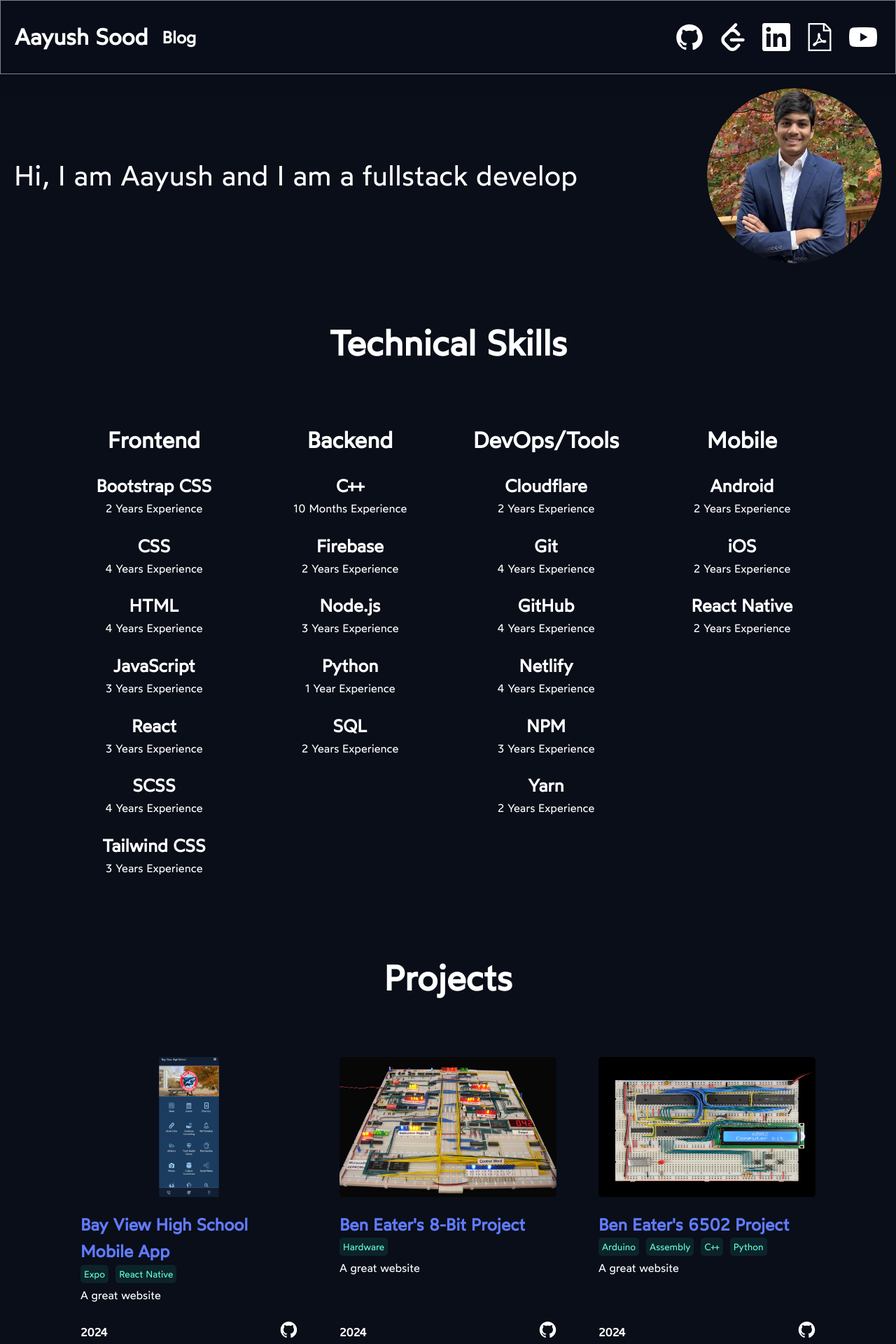
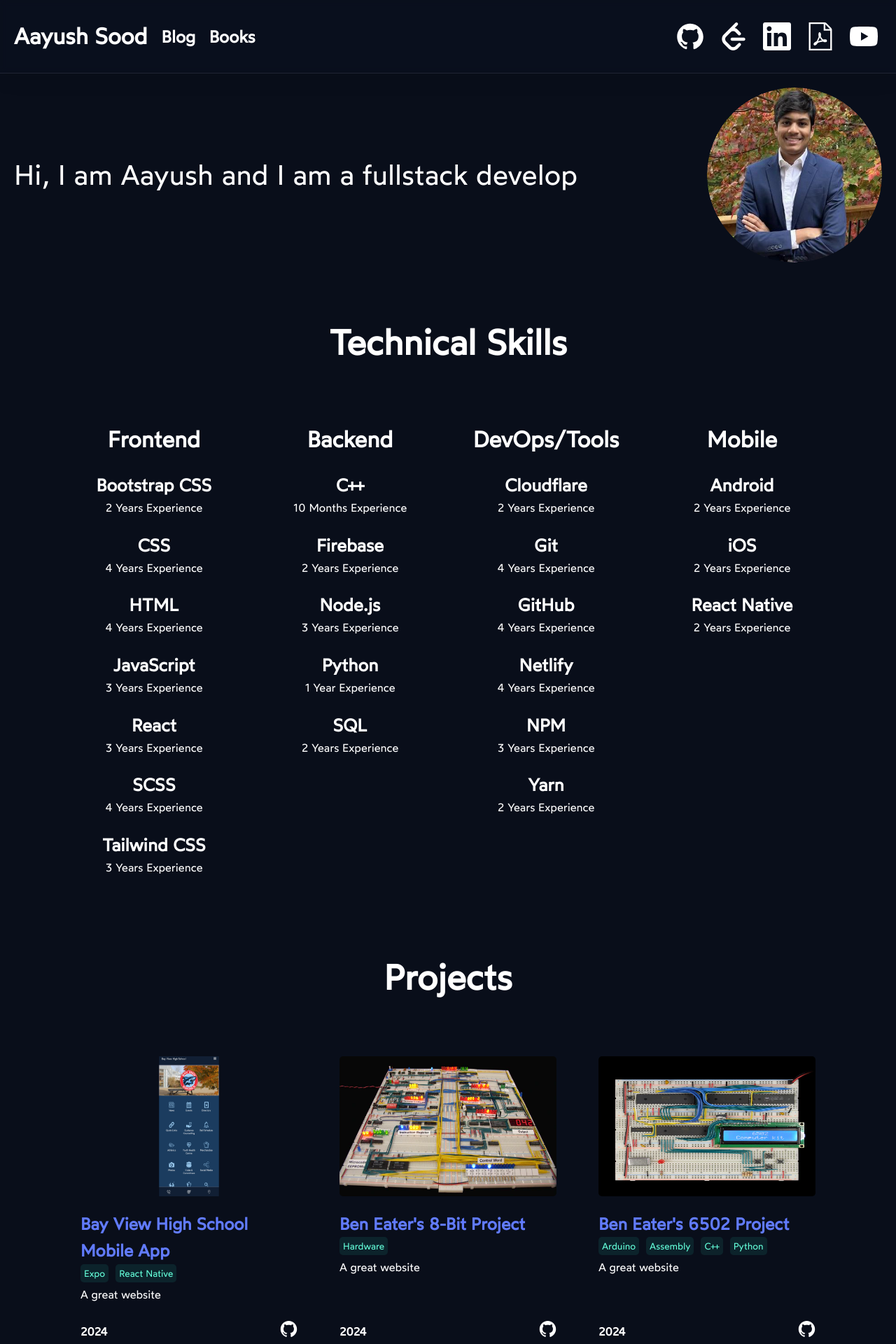
Before and after one commit to soodaayush/aayushsood-v2, a Next.js app: page / in a window 1280 px wide. Shown: the top 1920 px of the page at 70% size. Built offline with nearby package versions, Linux system fonts and the light colour scheme.

Commit message:
Improved appearence on larger screens, added books page

```diff
--- a/src/app/blog/page.js
+++ b/src/app/books/page.js
@@ -1,10 +1,10 @@
 import Image from "next/image";
 import styles from "../styles/blog.module.css";
 
-export default function Home() {
+export default function Books() {
   return (
     <div className={styles.blogContainer}>
-      <h1 className={styles.blogTitle}>Blog</h1>
+      <h1 className={styles.blogTitle}>Collection of Books I have Read</h1>
     </div>
   );
 }
--- a/src/app/components/footer.js
+++ b/src/app/components/footer.js
@@ -3,8 +3,10 @@
 export default function Footer() {
   return (
     <div className={styles.footerContainer}>
-      <div>
-        <label>© 2023 - Present Aayush Sood. All Rights Reserved.</label>
+      <div className={`content ${styles.footerContent}`}>
+        <div>
+          <label>© 2023 - Present Aayush Sood. All Rights Reserved.</label>
+        </div>
       </div>
     </div>
   );
--- a/src/app/components/header.js
+++ b/src/app/components/header.js
@@ -36,12 +36,16 @@
 
   return (
     <div className={styles.container}>
+      <div className={`content ${styles.headerContent}`}>
         <div className={styles.name}>
           <Link className={styles.title} href="/">
             <h1>Aayush Sood</h1>
           </Link>
           <Link className={styles.title} href="/blog">
             <h2>Blog</h2>
+          </Link>
+          <Link className={styles.title} href="/books">
+            <h2>Books</h2>
           </Link>
         </div>
         {!hideIcons && (
@@ -151,5 +155,6 @@
           </div>
         )}
       </div>
+    </div>
   );
 }
--- a/src/app/components/interest.js
+++ b/src/app/components/interest.js
@@ -14,7 +14,6 @@
         rotate: 5,
         boxShadow: "0px 4px 20px rgba(255, 255, 255, 0.3)",
         transition: { type: "spring", stiffness: 300, damping: 15 },
-        transformOrigin: "center",
       }}
       whileTap={{
         scale: 0.95,
--- a/src/app/page.js
+++ b/src/app/page.js
@@ -265,10 +265,8 @@
         setNumVisibleProjects(1);
       } else if (width <= 1080) {
         setNumVisibleProjects(2);
-      } else if (width <= 1450) {
+      } else {
         setNumVisibleProjects(3);
-      } else {
-        setNumVisibleProjects(4);
       }
     };
 
@@ -324,6 +322,7 @@
 
   return (
     <div className={styles.homeContainer}>
+      <div className="content">
         <div className={styles.welcomeContainer}>
           <motion.div
             className={styles.welcomeText}
@@ -356,8 +355,10 @@
             </motion.div>
           </div>
         </div>
+      </div>
       <div className={styles.technicalSkillsContainer}>
         <h1 className={styles.sectionHeading}>Technical Skills</h1>
+        <div className="content">
           <div className={styles.technicalSkillsList}>
             {technicalSkills.map((technicalSkill, index) => (
               <TechnicalSkill
@@ -368,7 +369,9 @@
             ))}
           </div>
         </div>
+      </div>
       <div className={styles.projectsContainer}>
+        <div className={`content ${styles.projectContent}`}>
           <h1 className={styles.sectionHeading}>Projects</h1>
           <motion.div
             initial={{ opacity: 0, y: 50, visibility: "hidden" }}
@@ -400,7 +403,9 @@
             </button>
           </div>
         </div>
+      </div>
       <div className={styles.interestsContainer}>
+        <div className={`content ${styles.interestsContent}`}>
           <h1 className={styles.sectionHeading}>Interests</h1>
           <div className={styles.interestList}>
             {interests.map((interest, index) => (
@@ -414,5 +419,6 @@
           </div>
         </div>
       </div>
+    </div>
   );
 }
--- a/src/app/styles/footer.module.css
+++ b/src/app/styles/footer.module.css
@@ -1,6 +1,13 @@
 .footerContainer {
+  display: flex;
+  justify-content: center;
+  align-items: center;
+  width: 100%;
+  padding: 20px;
+}
+
+.footerContent {
   display: flex;
   justify-content: space-between;
   align-items: center;
-  padding: 20px;
 }
--- a/src/app/styles/globals.css
+++ b/src/app/styles/globals.css
@@ -25,7 +25,7 @@
 
 body {
   margin: 0;
-  background: #090e19;
+  background: #090e1a;
   color: #fff;
 }
 
@@ -36,3 +36,39 @@
 img {
   display: block;
 }
+
+@media (min-width: 0px) {
+  .content {
+    width: 100%;
+  }
+}
+
+@media (min-width: 1895px) {
+  .content {
+    width: 90%;
+  }
+}
+
+@media (min-width: 2100px) {
+  .content {
+    width: 70%;
+  }
+}
+
+@media (min-width: 2700px) {
+  .content {
+    width: 60%;
+  }
+}
+
+@media (min-width: 3150px) {
+  .content {
+    width: 50%;
+  }
+}
+
+@media (min-width: 3770px) {
+  .content {
+    width: 40%;
+  }
+}
--- a/src/app/styles/header.module.css
+++ b/src/app/styles/header.module.css
@@ -1,16 +1,23 @@
 .container {
+  display: flex;
+  justify-content: center;
+  align-items: center;
+  padding: 5px 20px;
+  width: 100%;
+  position: sticky;
+  top: 0;
+  background: rgba(11, 17, 32, 0.5);
+  box-shadow: 0 4px 30px rgba(0, 0, 0, 0.1);
+  backdrop-filter: blur(5px);
+  -webkit-backdrop-filter: blur(5px);
+  border-bottom: 1px solid #202534;
+  z-index: 1;
+}
+
+.headerContent {
   display: flex;
   justify-content: space-between;
   align-items: center;
-  padding: 5px 20px;
-  position: sticky;
-  top: 0;
-  background: rgba(10, 18, 32, 0.08);
-  box-shadow: 0 4px 30px rgba(0, 0, 0, 0.1);
-  backdrop-filter: blur(5px);
-  -webkit-backdrop-filter: blur(5px);
-  border: 1px solid rgba(144, 152, 166, 0.85);
-  z-index: 1;
 }
 
 .name {
--- a/src/app/styles/interest.module.css
+++ b/src/app/styles/interest.module.css
@@ -5,7 +5,6 @@
   break-inside: avoid;
   text-align: justify;
   overflow: visible;
-
 }
 
 .interestTitle {
--- a/src/app/styles/page.module.css
+++ b/src/app/styles/page.module.css
@@ -57,6 +57,13 @@
   flex-direction: column;
   padding: 20px;
   width: 100%;
+}
+
+.projectContent {
+  display: flex;
+  justify-content: center;
+  align-items: center;
+  flex-direction: column;
 }
 
 .projectList {
--- a/src/app/styles/project.module.css
+++ b/src/app/styles/project.module.css
@@ -85,7 +85,7 @@
 @media (max-width: 450px) {
   .projectContainer {
     width: 300px;
-    height: 600px;
+    height: 450px;
   }
 }
 
```
Lines whose indentation alone changed are shown as unchanged.
